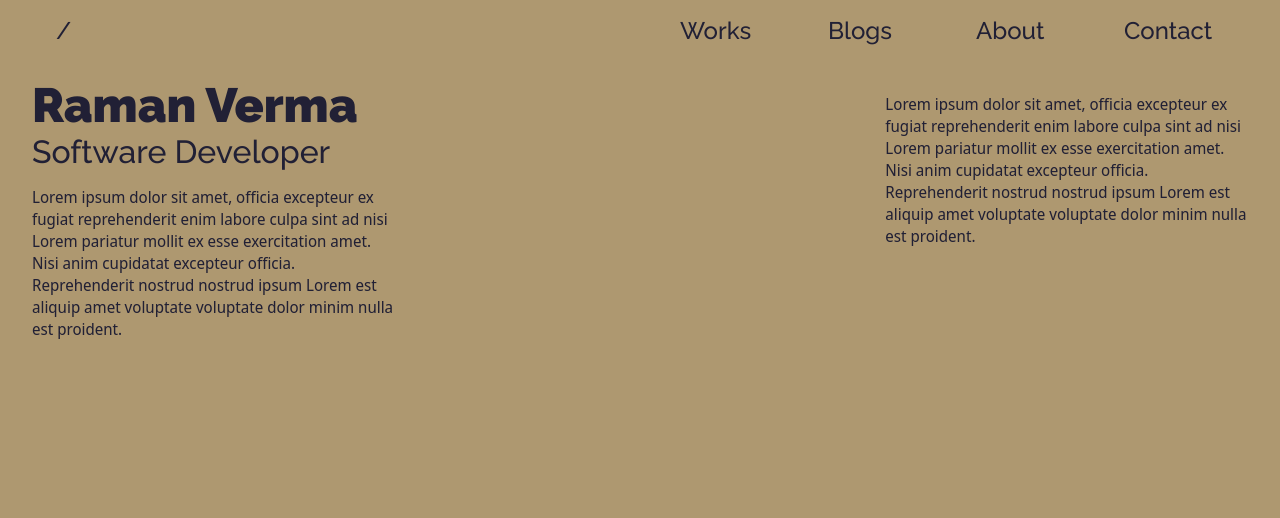
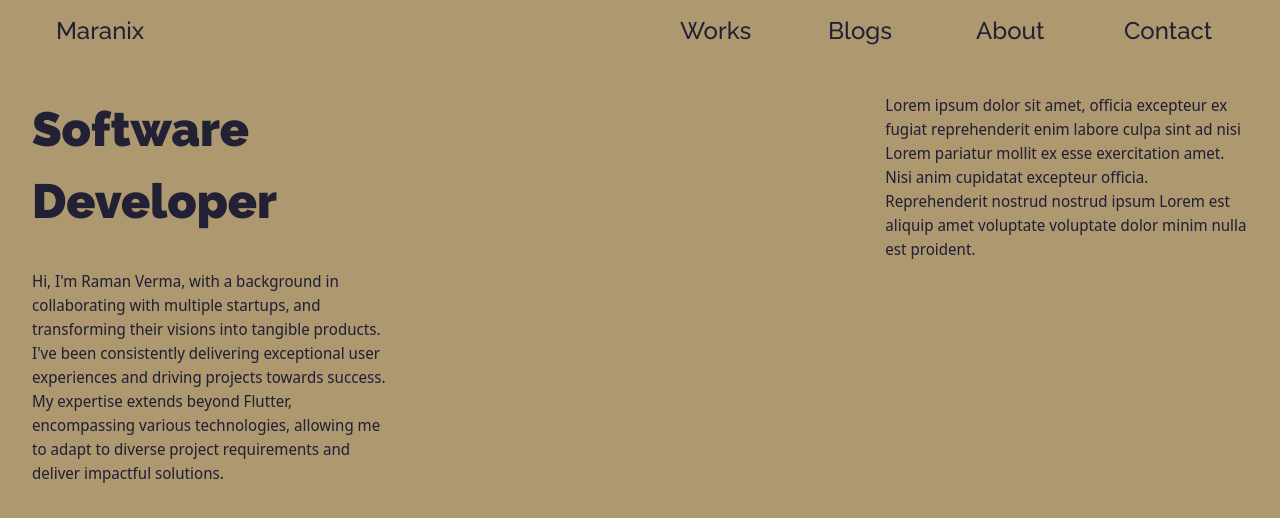
Before and after one commit to maranix/brand, a Vue app: page / in a window 1280 px wide. Shown: the top 518 px of the page. Built offline with nearby package versions, Linux system fonts and the light colour scheme.

Commit message:
updateeeeeeeee

```diff
--- a/src/App.vue
+++ b/src/App.vue
@@ -1,8 +1,5 @@
 <script setup lang="ts">
 import AppNavbar from './components/AppNavbar.vue'
-
-const imageURL: string =
-  'https://images.unsplash.com/photo-1687593883595-6b678fc5c413?q=80&w=1587&auto=format&fit=crop&ixlib=rb-4.0.3&ixid=M3wxMjA3fDB8MHxwaG90by1wYWdlfHx8fGVufDB8fHx8fA%3D%3D'
 </script>
 
 <template>
@@ -12,18 +9,20 @@ const imageURL: string =
   <main class="grid--container">
     <section class="grid--item">
       <div class="hero">
-        <h1>Raman Verma</h1>
-        <p>Software Developer</p>
+        <h1>Software Developer</h1>
       </div>
-      <p>
-        Lorem ipsum dolor sit amet, officia excepteur ex fugiat reprehenderit enim labore culpa sint
-        ad nisi Lorem pariatur mollit ex esse exercitation amet. Nisi anim cupidatat excepteur
-        officia. Reprehenderit nostrud nostrud ipsum Lorem est aliquip amet voluptate voluptate
-        dolor minim nulla est proident.
-      </p>
+        <p>
+          Hi, I'm Raman Verma, with a background in collaborating with multiple startups, and transforming their visions into tangible products.
+          I've been consistently delivering exceptional user experiences and driving projects towards success.
+          My expertise extends beyond Flutter, encompassing various technologies, allowing me to adapt to diverse project requirements and deliver impactful solutions.
+          <!-- This one seems more generic/obvious and might not need it at all -->
+          <!-- Committed to continuous learning, I stay updated with industry trends to ensure the highest standards of innovation and quality. -->
+        </p>
     </section>
+    <!-- Not sure what to do with this space, Possibly better use as an empty space or maybe show blogs? -->
     <section class="grid--item"></section>
     <section class="grid--item">
+    <!-- Project Specific Probably???? -->
       <p>
         Lorem ipsum dolor sit amet, officia excepteur ex fugiat reprehenderit enim labore culpa sint
         ad nisi Lorem pariatur mollit ex esse exercitation amet. Nisi anim cupidatat excepteur
@@ -63,6 +62,11 @@ img:hover {
 
 .hero > h1 {
   font-size: 3rem;
+  margin: 1rem 0;
+}
+
+.hero > p {
+  margin: 1rem 0;
 }
 
 section > p {
--- a/src/assets/base.css
+++ b/src/assets/base.css
@@ -49,6 +49,8 @@ body {
   display: flex;
   justify-content: center;
 
+  line-height: 1.5;
+
   color: var(--color-text);
   background: var(--color-background);
   font-family: var(--body-font-family);
--- a/src/components/AppNavbar.vue
+++ b/src/components/AppNavbar.vue
@@ -4,7 +4,7 @@ import NavbarItem from './NavbarItem.vue'
 
 <template>
   <nav>
-    <NavbarItem href="/" text="/" text-align="start"/>
+    <NavbarItem href="/" text="Maranix" text-align="start"/>
     <div class="nav--links">
       <NavbarItem href="works" text="Works" />
       <NavbarItem href="blogs" text="Blogs" />
```
